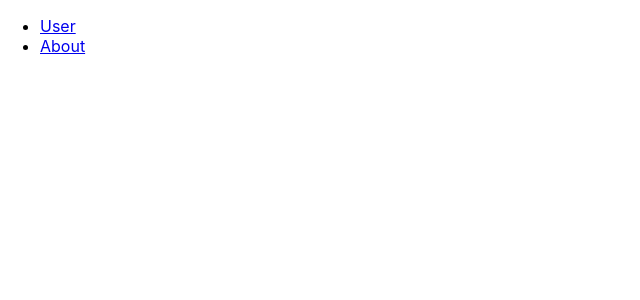
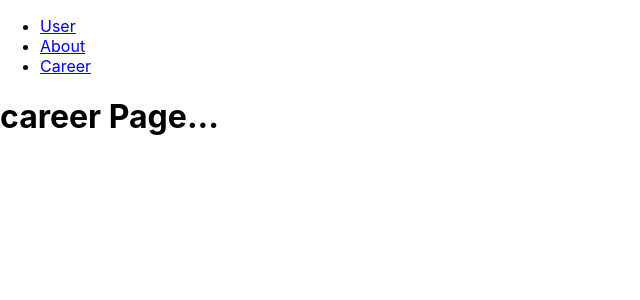
Before and after one commit to RAVI110027/Google-Analytics, a React (Create React App) app in the folder src/: page /career in a window 1280 px wide. Shown: the top 300 px of the page, without its empty margins (0-640 px from the left). Built offline with nearby package versions, Linux system fonts and the light colour scheme; the HTML template or start-up script is replaced by a standard one.

Commit message:
added career

```diff
--- /dev/null
+++ b/src/components/career/Career.js
@@ -0,0 +1,13 @@
+import React, { Component } from "react";
+
+class Career extends Component {
+  render() {
+    return (
+      <div>
+        <h1>career Page...</h1>
+      </div>
+    );
+  }
+}
+
+export default Career;
--- a/src/components/routing/Routing.js
+++ b/src/components/routing/Routing.js
@@ -3,6 +3,7 @@ import { Route, Link, BrowserRouter as Router } from "react-router-dom";
 import Home from "../home/Home";
 import About from "../about/About";
 import User from "../user/User";
+import Career from "../career/Career";
 
 class Routing extends Component {
   render() {
@@ -17,11 +18,15 @@ class Routing extends Component {
               <li>
                 <Link to="/about">About</Link>
               </li>
+              <li>
+                <Link to="/career">Career</Link>
+              </li>
             </ul>
           </div>
           <Route exact path="/" component={Home} />
           <Route path="/user" component={User} />
           <Route path="/about" component={About} />
+          <Route path="/career" component={Career} />
         </Router>
       </div>
     );
```
